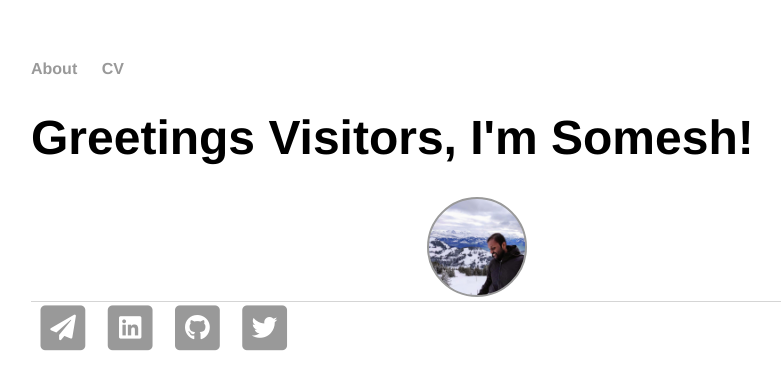
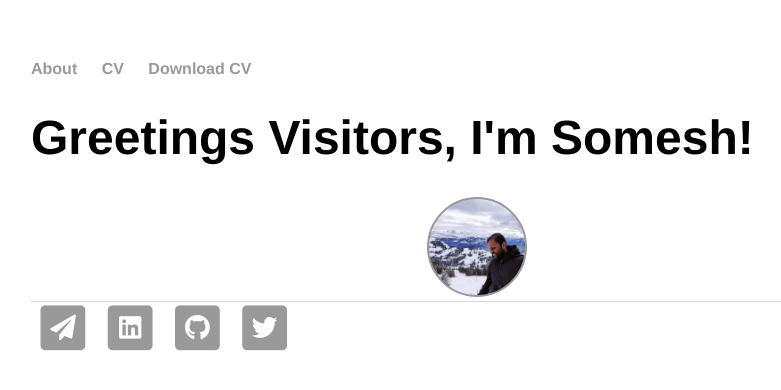
Before and after one commit to saisomesh2594/saisomesh2594.github.io, a Jekyll site: the page built from index.html, in a window 1280 px wide. Shown: the top 390 px of the page, without its empty margins (161-942 px from the left). Built offline with Jekyll 4.4.1, drawn with Linux system fonts in a browser that asks for light colours.

Commit message:
Update index.html

```diff
--- a/index.html
+++ b/index.html
@@ -14,7 +14,7 @@ title: Somesh Sai, Just Another Bioinformatician
 		<ul>
 			<li><a href="/about">About</a></li>
 			<li><a href="/cv">CV</a></li>
-			<!--<li><a href="/cv">Download CV</a></li>-->
+			<li><a href="/cv">Download CV</a></li>
 		</ul>
 	</nav>
 	<div class="container">
```
